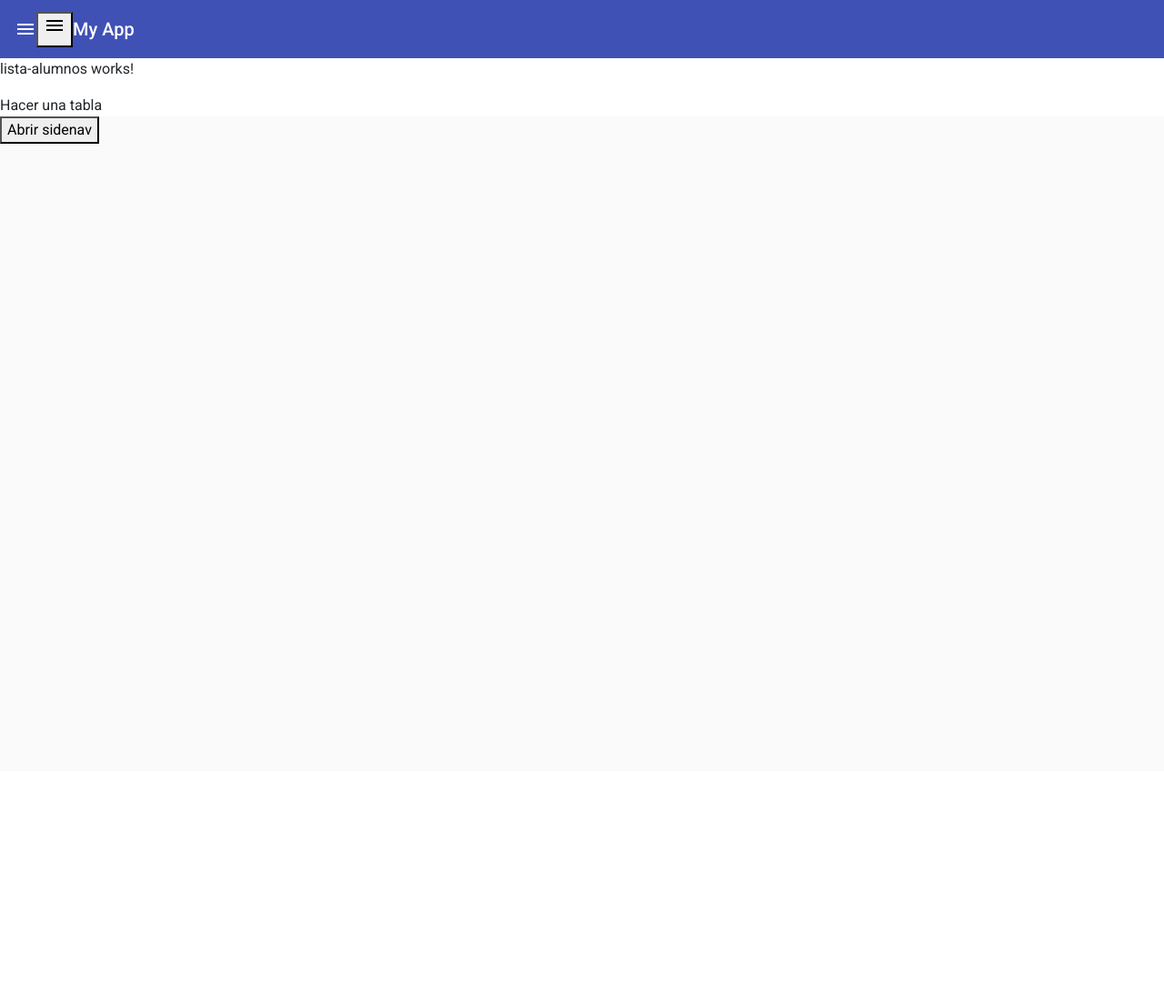
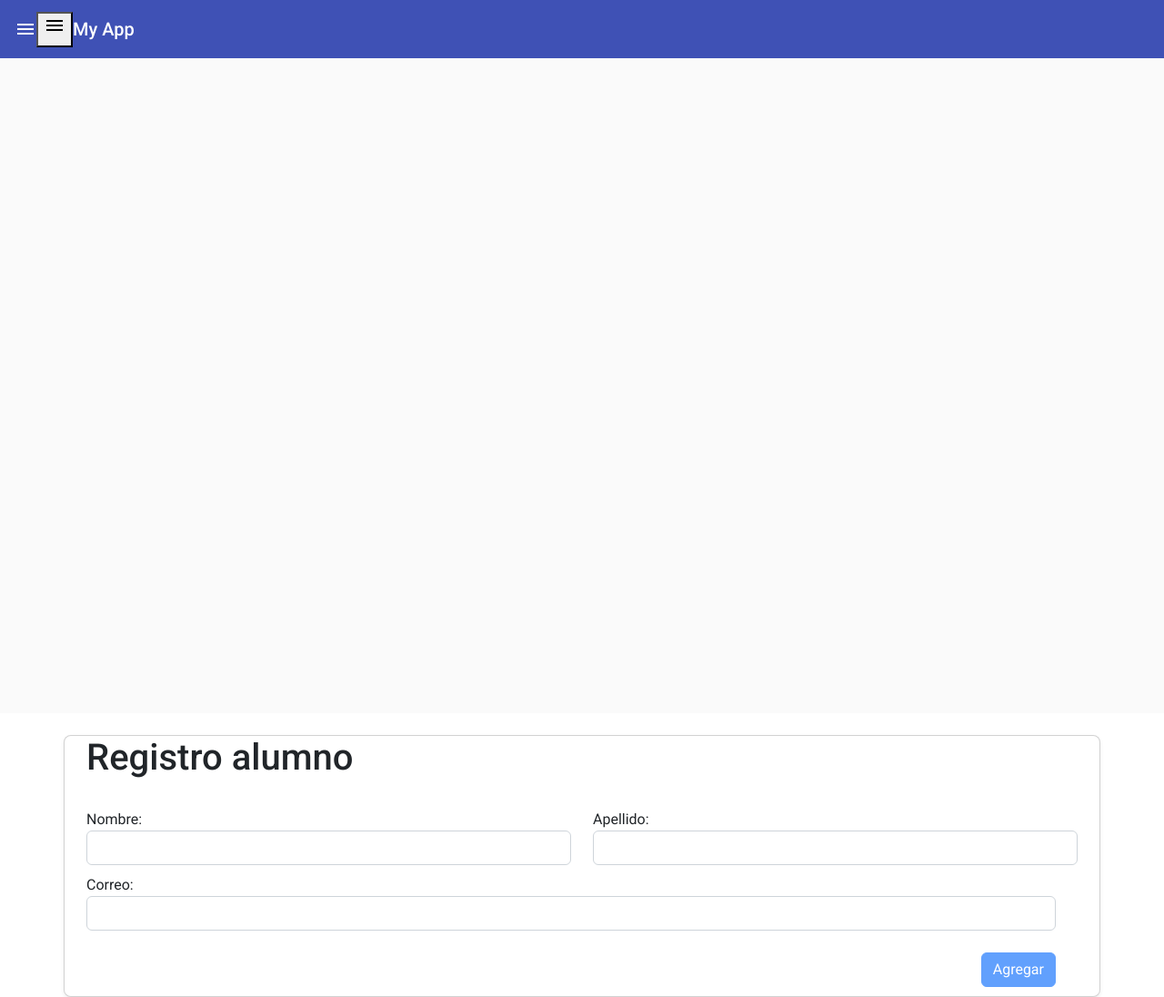
Before and after one commit to marceloambrosio/CoderAngular, an Angular app in the folder ProyectoFinal/: page /form in a window 1280 px wide. Shown: the whole page at 91% size. Before the commit the page ends 848 px from the top, so only its background shows below. Built offline with nearby package versions, Linux system fonts and the light colour scheme.

Commit message:
componentes declarados

```diff
--- a/ProyectoFinal/src/app/app.component.html
+++ b/ProyectoFinal/src/app/app.component.html
@@ -1,4 +1,2 @@
 <app-toolbar></app-toolbar>
-<app-lista-alumnos></app-lista-alumnos>
-<app-sidenav></app-sidenav>
-<!-- <app-form-alumno></app-form-alumno> -->
+<router-outlet></router-outlet>
--- a/ProyectoFinal/src/app/component/form-alumno/form-alumno.component.html
+++ b/ProyectoFinal/src/app/component/form-alumno/form-alumno.component.html
@@ -1,6 +1,6 @@
 <div class="container-lg px-4 my-4 card rounded-3 shadow-sm">
     <h1>Registro alumno</h1>
-    <form [formGroup='registroAlumno'] (ngSubmit)="agregarAlumno()">
+    <form [formGroup]='registroAlumno' (ngSubmit)="agregarAlumno()">
         <br>
         <div class="row">
             <div class="col">
@@ -31,14 +31,6 @@
                         [ngClass]="registroAlumno.get('correo')?.errors?.['email'] ? 'error' : ''">
                         El formato del correo no es correcto</p>
                 </div>
-                <div class="col">
-                    <label for="">Es profesional</label>
-                    <select name="titulo" class="form-control" id="" formControlName="titulo">
-                        <option value="secundario">Secundario Completo</option>
-                        <option value="terciario">Terciario Completo</option>
-                        <option value="universitario">Universitario Completo</option>
-                    </select>
-                </div>
             </div>
             <div class="row">
                 <div class="col">
--- a/ProyectoFinal/src/app/component/sidenav/sidenav.component.css
+++ /dev/null
@@ -1,8 +0,0 @@
-mat-sidenav-container {
-  height: calc(90vh);
-}
-
-mat-sidenav {
-  width: calc(15vw);
-  background-color: #3f51b5;
-}
--- a/ProyectoFinal/src/app/component/sidenav/sidenav.component.html
+++ /dev/null
@@ -1,11 +0,0 @@
-<mat-sidenav-container color="primary">
-  <mat-sidenav [(opened)]="opened">
-    <mat-list>
-      <mat-list-item><a routerLink="/listaAlumnos" style="text-decoration: none;">Lista alumnos</a></mat-list-item>
-      <mat-list-item><a routerLink="/formAlumno" style="text-decoration: none;">Formulario alumnos</a></mat-list-item>
-    </mat-list>
-  </mat-sidenav>
-  <mat-sidenav-content>
-    <button mat-button (click)="opened=!opened">Abrir sidenav</button>
-  </mat-sidenav-content>
-</mat-sidenav-container>
--- a/ProyectoFinal/src/app/component/sidenav/sidenav.component.ts
+++ /dev/null
@@ -1,15 +0,0 @@
-import { Component, OnInit } from '@angular/core';
-
-@Component({
-  selector: 'app-sidenav',
-  templateUrl: './sidenav.component.html',
-  styleUrls: ['./sidenav.component.css']
-})
-export class SidenavComponent implements OnInit {
-  opened=false;
-  constructor() { }
-
-  ngOnInit(): void {
-  }
-
-}
--- a/ProyectoFinal/src/app/component/toolbar/toolbar.component.css
+++ b/ProyectoFinal/src/app/component/toolbar/toolbar.component.css
@@ -0,0 +1,8 @@
+mat-sidenav-container {
+    height: calc(90vh);
+  }
+
+  mat-sidenav {
+    width: calc(15vw);
+    background-color: #3f51b5;
+  }
--- a/ProyectoFinal/src/app/component/toolbar/toolbar.component.html
+++ b/ProyectoFinal/src/app/component/toolbar/toolbar.component.html
@@ -1,7 +1,16 @@
 <mat-toolbar color="primary">
     <mat-icon>menu</mat-icon>
-    <button mat-button>
+    <button mat-button (click)="opened=!opened">
         <mat-icon>menu</mat-icon>
     </button>
     <span>My App</span>
 </mat-toolbar>
+
+<mat-sidenav-container color="primary">
+    <mat-sidenav [(opened)]="opened">
+      <mat-list>
+        <mat-list-item><a routerLink="/lista" style="text-decoration: none;">Lista alumnos</a></mat-list-item>
+        <mat-list-item><a routerLink="/form" style="text-decoration: none;">Formulario alumnos</a></mat-list-item>
+      </mat-list>
+    </mat-sidenav>
+  </mat-sidenav-container>
--- a/ProyectoFinal/src/app/component/toolbar/toolbar.component.ts
+++ b/ProyectoFinal/src/app/component/toolbar/toolbar.component.ts
@@ -6,9 +6,11 @@ import { Component, OnInit } from '@angular/core';
   styleUrls: ['./toolbar.component.css']
 })
 export class ToolbarComponent implements OnInit {
+  opened=false;
   constructor() { }
 
   ngOnInit(): void {
+
   }
 
 }
```
Also changed, not shown: ProyectoFinal/src/app/app-routing.module.ts (added, +20 -0 lines), ProyectoFinal/src/app/app.module.ts (+7 -4 lines), 1 other file (tests, documents, lock files or other folders).
